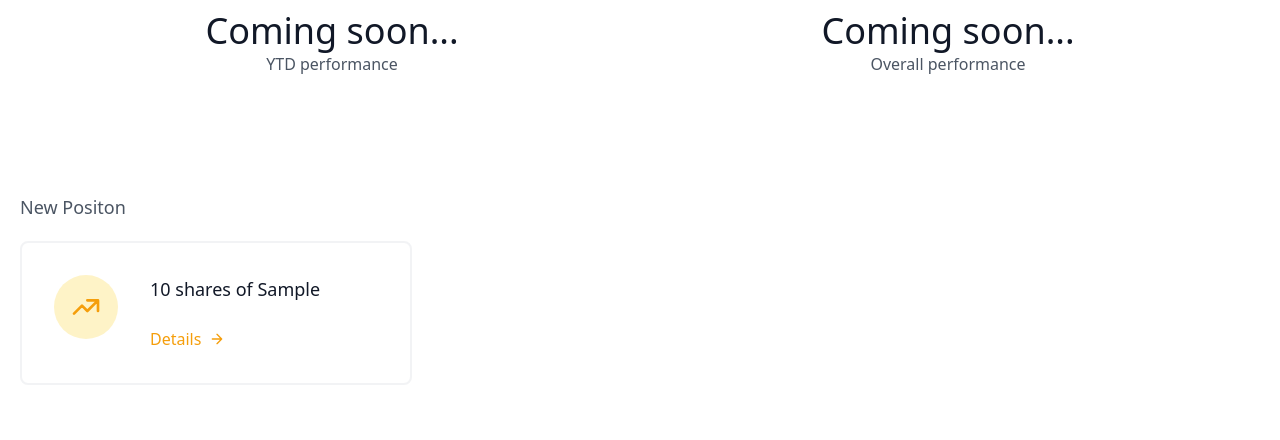
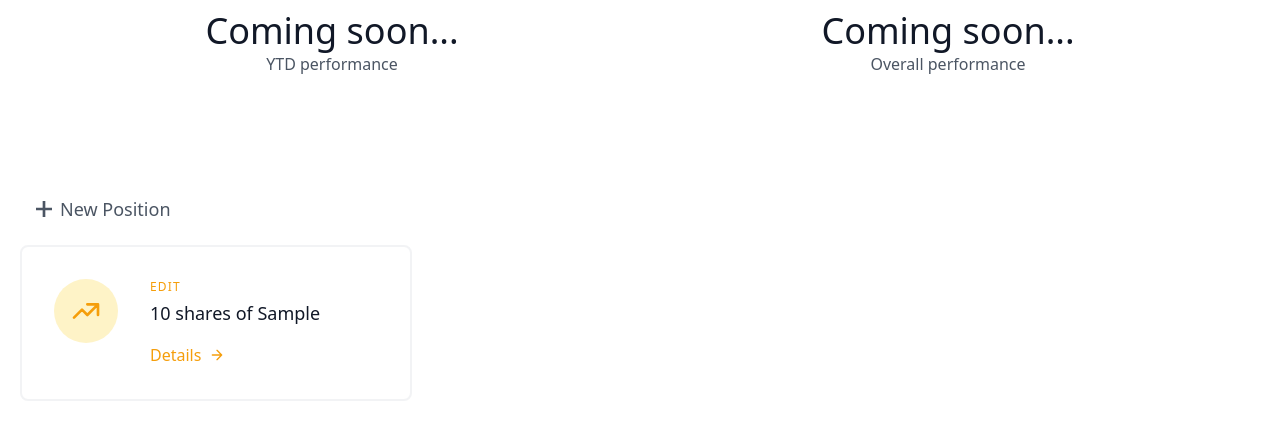
Before and after one commit to wilhelmberghammer/portfolio-performance, a Django app: page /portfolio/ in a window 1280 px wide. Shown: the part 257-697 px from the top of the page. Run offline with Django 3.2, Linux system fonts and the light colour scheme; tables that the repository leaves empty hold one stand-in row (values such as "Sample post").

Commit message:
edit and delete positions

```diff
--- a/portfolio/templates/portfolio/portfolio_list.html
+++ b/portfolio/templates/portfolio/portfolio_list.html
@@ -19,8 +19,12 @@
 		</div>
 
 		<div class="py-5">
-			<a href="{% url 'portfolio:new-position' %}" class="hover:text-yellow-500 text-lg">
-				New Positon
+			<a href="{% url 'portfolio:new-position' %}" class="hover:text-yellow-500 text-lg inline-flex items-center">
+				<svg fill="none" stroke="currentColor"
+					stroke-width="2" class="w-8 h-8 ml-2" viewBox="0 0 24 24">
+					<path d="M12 6v6m0 0v6m0-6h6m-6 0H6"></path>
+				</svg>
+				New Position
 			</a>
 		</div>
 		<div class="flex flex-wrap -m-4">
@@ -28,15 +32,15 @@
 
 			<div class="p-4 lg:w-1/3 md:w-full">
 				<div class="flex border-2 rounded-lg border-gray-200 border-opacity-50 p-8 sm:flex-row flex-col">
-					<div
-						class="w-16 h-16 sm:mr-8 sm:mb-0 mb-4 inline-flex items-center justify-center rounded-full bg-yellow-100 text-yellow-500 flex-shrink-0">
+					<div class="w-16 h-16 sm:mr-8 sm:mb-0 mb-4 inline-flex items-center justify-center rounded-full bg-yellow-100 text-yellow-500 flex-shrink-0">
 						<svg fill="none" stroke="currentColor" stroke-linecap="round" stroke-linejoin="round"
 							stroke-width="2" class="w-8 h-8" viewBox="0 0 24 24">
 							<path d="M13 7h8m0 0v8m0-8l-8 8-4-4-6 6"></path>
 						</svg>
 					</div>
 					<div class="flex-grow">
-						<h2 class="text-gray-900 text-lg title-font font-medium mb-3">{{ stock.amount }} shares of {{stock.symbol }}</h2>
+						<a href="{% url 'portfolio:position-edit' stock.pk %}" class="cursor-pointer tracking-widest text-xs title-font font-medium text-yellow-500 mb-1">EDIT</a>
+						<h2 class="text-gray-900 text-lg title-font font-medium mt-1 mb-1">{{ stock.amount }} shares of {{stock.symbol }}</h2>
 						<a href="#" class="cursor-pointer mt-3 text-yellow-500 inline-flex items-center">
 							Details
 							<svg fill="none" stroke="currentColor" stroke-linecap="round" stroke-linejoin="round"
--- a/portfolio/urls.py
+++ b/portfolio/urls.py
@@ -1,10 +1,12 @@
 from django.urls import path
 
-from .views import portfolio_list, PositionCreateView
+from .views import portfolio_list, PositionCreateView, PositionEditView, PositionDeleteView
 
 app_name = 'portfolio'
 
 urlpatterns = [
 	path('', portfolio_list, name='portfolio-list'),
 	path('new/', PositionCreateView.as_view(), name='new-position'),
+	path('<int:pk>/edit', PositionEditView.as_view(), name='position-edit'),
+	path('<int:pk>/delete', PositionDeleteView.as_view(), name='position-delete'),
 ]
--- a/portfolio/views.py
+++ b/portfolio/views.py
@@ -1,16 +1,3 @@
-'''
-TODO:
-	* portfolio_list
-		* calculate ytd performance and pass to frontend
-		* calculate overall performance and pass to frontend
-		* graph performance
-	* portfolio_detail
-		* calculate ytd performance
-		* calculate overall performance
-		* graph performance
-	* add position
-'''
-
 import requests
 import os
 from django.shortcuts import render, reverse, redirect
@@ -18,6 +5,8 @@ from django.views import generic
 
 from .models import Stock
 from .forms import PositionForm, StockModelForm
+
+
 
 def get_data(symbol, interval, start_date):
 	'''
@@ -48,3 +37,20 @@ class PositionCreateView(generic.CreateView):
 
 	def get_success_url(self):
 		return reverse("portfolio:portfolio-list")
+
+
+class PositionEditView(generic.UpdateView):
+	template_name = 'portfolio/edit_position.html'
+	queryset = Stock.objects.all()
+	form_class = StockModelForm
+
+	def get_success_url(self):
+		return reverse("portfolio:portfolio-list")
+
+
+class PositionDeleteView(generic.DeleteView):
+	template_name = 'portfolio/delete_position.html'
+	queryset = Stock.objects.all()
+
+	def get_success_url(self):
+		return reverse("portfolio:portfolio-list")
```
Also changed, not shown: portfolio/templates/portfolio/delete_position.html (added, +11 -0 lines), portfolio/templates/portfolio/edit_position.html (added, +19 -0 lines).
